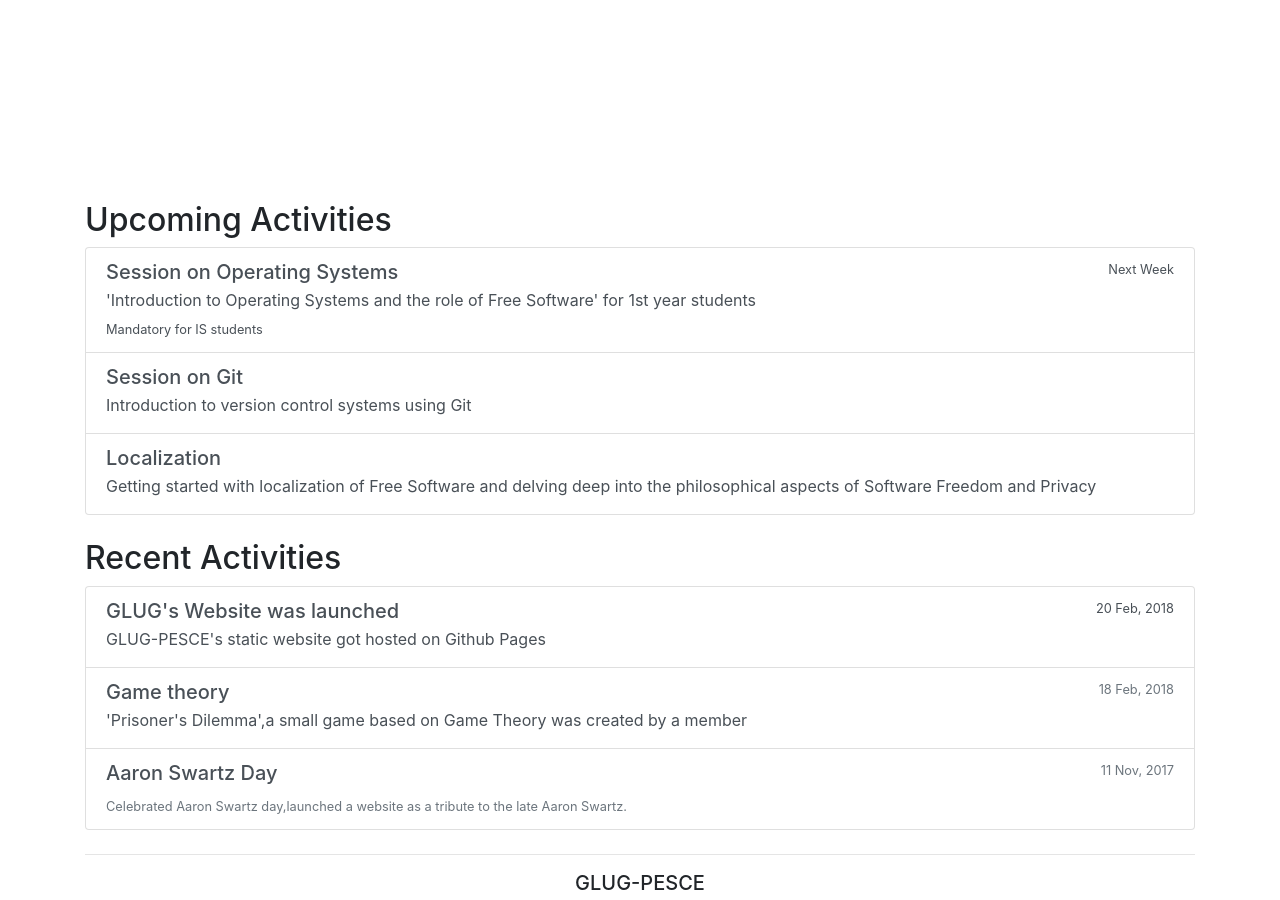
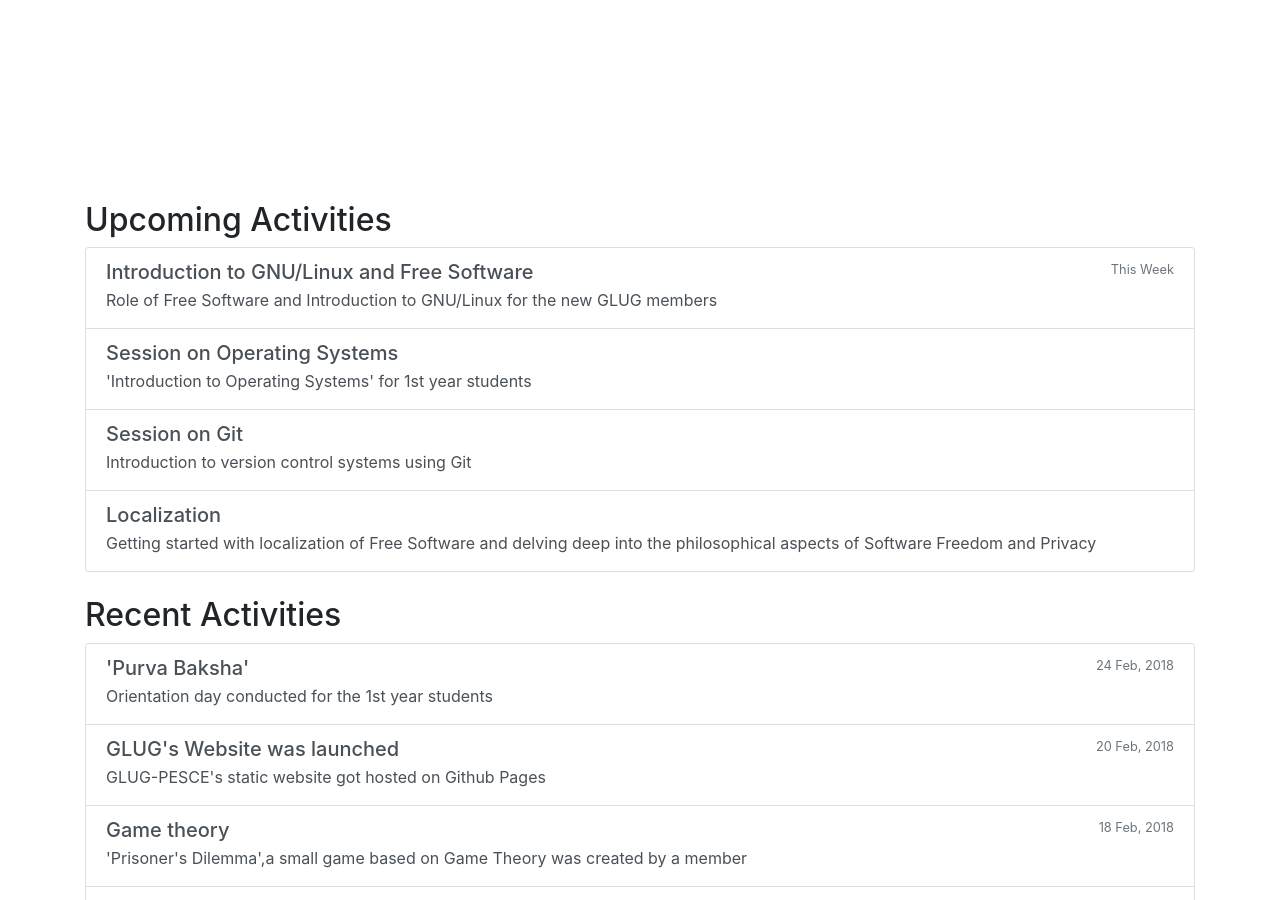
Before and after one commit to GLUG-PESCE/glug-pesce, a Jekyll site: the page built from index.html, in a window 1280 px wide and 900 px high, scrolled down 665 px. Built offline with Jekyll 4.4.1, drawn with Linux system fonts in a browser that asks for light colours; nearby versions of some CDN libraries.

Commit message:
Updated the recent and upcoming activities

```diff
--- a/_includes/recent.html
+++ b/_includes/recent.html
@@ -1,11 +1,20 @@
 <div class="list-group mb-4">
+  <div target="_blank" rel="noopener" class="list-group-item list-group-item-action flex-column align-items-start">
+    <div class="d-flex w-100 justify-content-between">
+      <h5 class="mb-1">'Purva Baksha'</h5>
+      <small class="text-muted">24 Feb, 2018</small>
+    </div>
+    <p class="mb-1">Orientation day conducted for the 1st year students</p>
+    <!-- <small class="text-muted">Website</small> -->
+  </div>
+
   <a href="https://github.com/GLUG-PESCE/glug-pesce" target="_blank" rel="noopener" class="list-group-item list-group-item-action flex-column align-items-start">
     <div class="d-flex w-100 justify-content-between">
       <h5 class="mb-1">GLUG's Website was launched</h5>
-      <small>20 Feb, 2018</small>
+      <small class="text-muted">20 Feb, 2018</small>
     </div>
     <p class="mb-1">GLUG-PESCE's static website got hosted on Github Pages</p>
-    <!-- <small>Website</small> -->
+    <!-- <small class="text-muted">Website</small> -->
   </a>
 
   <a href="https://github.com/amoghavarsha101/Game-theory" class="list-group-item list-group-item-action flex-column align-items-start">
--- a/_includes/upcoming.html
+++ b/_includes/upcoming.html
@@ -1,11 +1,20 @@
 <div class="list-group mb-4">
   <span class="list-group-item list-group-item-action flex-column align-items-start">
     <div class="d-flex w-100 justify-content-between">
+      <h5 class="mb-1">Introduction to GNU/Linux and Free Software</h5>
+      <small class="text-muted">This Week</small>
+    </div>
+    <p class="mb-1">Role of Free Software and Introduction to GNU/Linux for the new GLUG members</p>
+    <small class="text-muted"></small>
+  </span>
+
+  <span class="list-group-item list-group-item-action flex-column align-items-start">
+    <div class="d-flex w-100 justify-content-between">
       <h5 class="mb-1">Session on Operating Systems</h5>
-      <small>Next Week</small>
+      <!-- <small class="text-muted">Next Week</small> -->
     </div>
-    <p class="mb-1">'Introduction to Operating Systems and the role of Free Software' for 1st year students</p>
-    <small>Mandatory for IS students</small>
+    <p class="mb-1">'Introduction to Operating Systems' for 1st year students</p>
+    <small class="text-muted"></small>
   </span>
 
   <span class="list-group-item list-group-item-action flex-column align-items-start">
```
